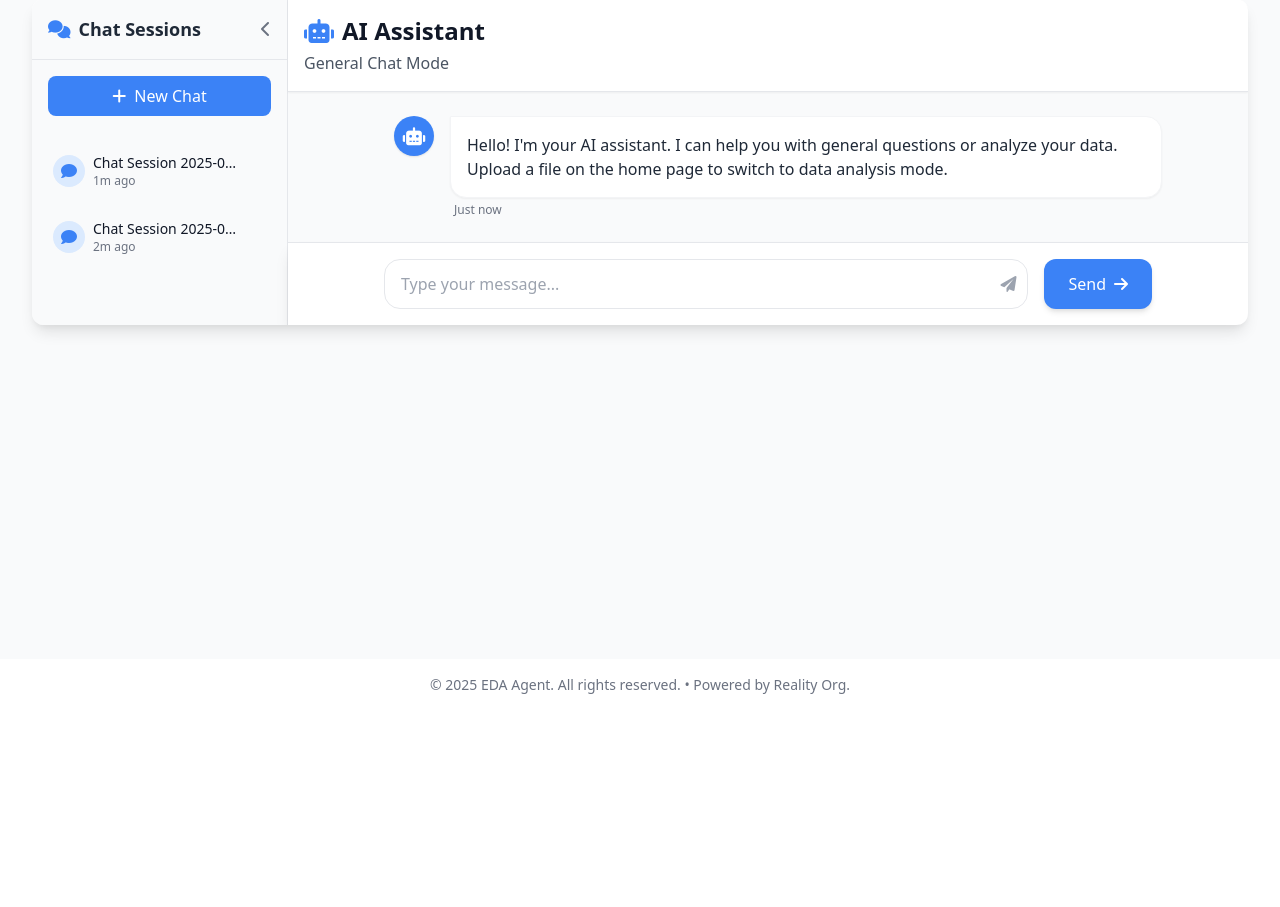
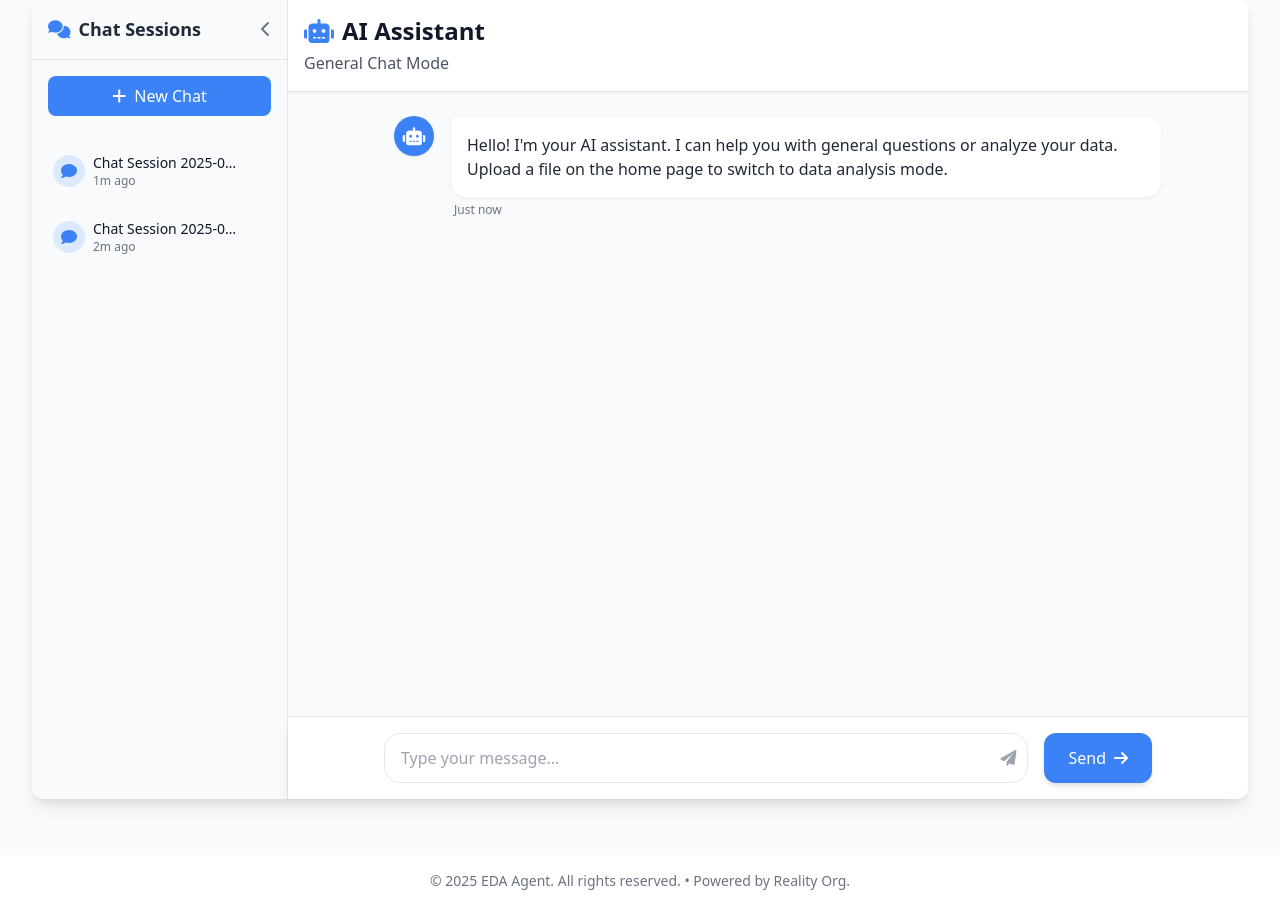
Before and after one commit to yaswanth33-ui/EDAagent, a Flask app: page /chat in a window 1280 px wide. Shown: the part 89-996 px from the top of the page. Before the commit the page ends 783 px from the top, so only its background shows below. Run offline with Flask 3, Linux system fonts and the light colour scheme; data comes from the database, SQL or seed files in the repository; both versions use the stored data as it was after the commit; some libraries are stand-ins or nearby versions.

Commit message:
fix the chat layout and add message scrolling

```diff
--- a/server/templates/chat.html
+++ b/server/templates/chat.html
@@ -1,7 +1,7 @@
 {% extends "base.html" %}
 
 {% block content %}
-<div class="flex h-[600px] bg-white shadow-lg rounded-xl overflow-hidden">
+<div class="flex h-screen bg-white shadow-lg rounded-xl overflow-hidden">
     <!-- Sidebar -->
     <div id="sidebar" class="w-64 border-r border-gray-200 bg-gray-50 flex flex-col transition-all duration-300 ease-in-out">
         <!-- Sidebar Header -->
@@ -620,7 +620,7 @@ document.addEventListener('DOMContentLoaded', () => {
 /* Add these styles to your existing styles */
 @media (max-width: 1024px) {
     #sidebar {
-        position: absolute;
+        position: fixed;
         left: 0;
         top: 0;
         bottom: 0;
@@ -637,6 +637,7 @@ document.addEventListener('DOMContentLoaded', () => {
 /* Add smooth transitions for sidebar elements */
 #sidebar {
     transition: width 0.3s ease-in-out;
+    height: 100vh;
 }
 
 .sidebar-text {
@@ -666,6 +667,8 @@ document.addEventListener('DOMContentLoaded', () => {
 .custom-scrollbar {
     scrollbar-width: thin;
     scrollbar-color: rgba(156, 163, 175, 0.5) transparent;
+    height: calc(100vh - 180px); /* Adjust based on header and input height */
+    overflow-y: auto;
 }
 
 .custom-scrollbar::-webkit-scrollbar {
@@ -695,6 +698,8 @@ document.addEventListener('DOMContentLoaded', () => {
 #sessionsList {
     scrollbar-width: thin;
     scrollbar-color: rgba(156, 163, 175, 0.5) transparent;
+    height: calc(100vh - 140px); /* Adjust based on header and new chat button height */
+    overflow-y: auto;
 }
 
 #sessionsList::-webkit-scrollbar {
@@ -725,7 +730,8 @@ document.addEventListener('DOMContentLoaded', () => {
     scrollbar-width: thin;
     scrollbar-color: rgba(156, 163, 175, 0.5) transparent;
     padding-right: 4px;
-    overflow-y: overlay;
+    overflow-y: auto;
+    height: calc(100vh - 180px); /* Adjust based on header and input height */
 }
 
 #chatMessages::-webkit-scrollbar {
```
Also changed, not shown: server/eda_agent.db.
